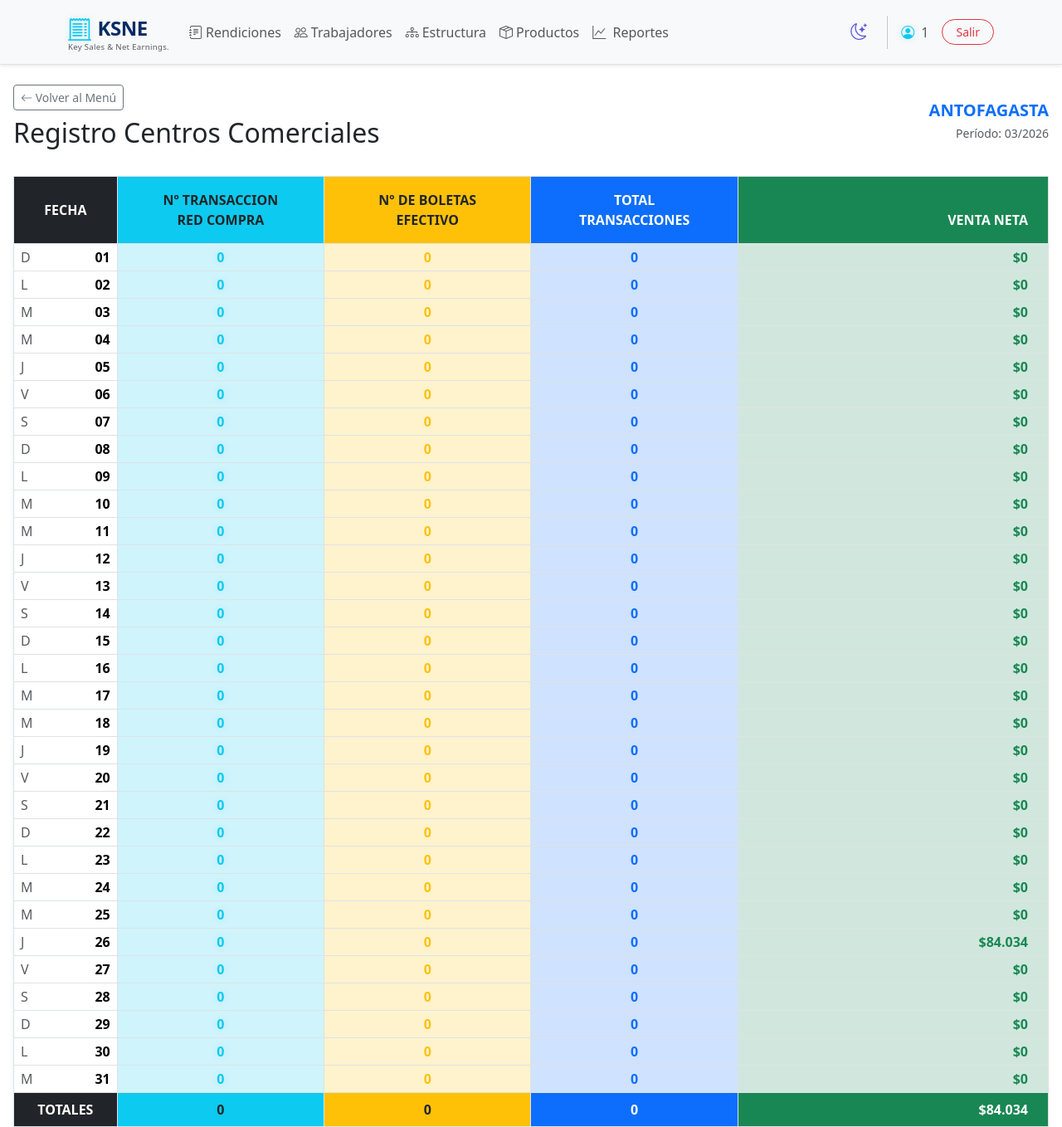
After one commit to SekiDesu0/KSNE, a Flask app: page /admin/reportes/modulo/1/centros_comerciales in a window 1280 px wide. The commit adds this page. Shown: the whole page at 83% size. Run offline with Flask 3, Linux system fonts and the light colour scheme; the visitor is signed in with stand-in values (Sample User, id 1); data comes from the database, SQL or seed files in the repository.

Commit message:
Added new reports

```diff
--- a/routes_admin.py
+++ b/routes_admin.py
@@ -761,3 +761,160 @@ def register_admin_routes(app):
                                mes_nombre=f'{mes_actual:02}/{anio_actual}',
                                workers_data=workers_data,
                                dias_en_periodo=dias_en_periodo)
+
+
+    @app.route('/admin/reportes/modulo/<int:modulo_id>/centros_comerciales')
+    @admin_required
+    def report_modulo_centros_comerciales(modulo_id):
+        import calendar
+        from datetime import date
+
+        mes_actual = date.today().month
+        anio_actual = date.today().year
+
+        # Obtenemos la cantidad real de días del mes
+        _, num_dias = calendar.monthrange(anio_actual, mes_actual)
+
+        dias_en_periodo = []
+        for d in range(1, num_dias + 1):
+            dia_semana = date(anio_actual, mes_actual, d).weekday()
+            dias_en_periodo.append({
+                'num': f'{d:02}',
+                'name': ['L', 'M', 'M', 'J', 'V', 'S', 'D'][dia_semana]
+            })
+
+        conn = get_db_connection()
+        c = conn.cursor()
+
+        c.execute("SELECT name FROM modulos WHERE id = ?", (modulo_id,))
+        modulo_info = c.fetchone()
+        if not modulo_info:
+            conn.close()
+            flash("Módulo no encontrado.", "danger")
+            return redirect(url_for('admin_reportes_index'))
+        modulo_name = modulo_info[0]
+
+        c.execute('''
+            SELECT strftime('%d', r.fecha) as dia,
+                   SUM(r.boletas_debito + r.boletas_credito + r.boletas_mp) as trans_red_compra,
+                   SUM(r.boletas_efectivo) as boletas_efectivo,
+                   SUM(r.venta_debito + r.venta_credito + r.venta_mp + r.venta_efectivo) as venta_total
+            FROM rendiciones r
+            WHERE r.modulo_id = ? AND strftime('%m', r.fecha) = ? AND strftime('%Y', r.fecha) = ?
+            GROUP BY dia
+        ''', (modulo_id, f'{mes_actual:02}', str(anio_actual)))
+
+        resultados = c.fetchall()
+        conn.close()
+
+        data_por_dia = {f'{d:02}': {'red_compra': 0, 'efectivo': 0, 'total_trans': 0, 'venta_neta': 0} for d in range(1, num_dias + 1)}
+        totales = {'red_compra': 0, 'efectivo': 0, 'total_trans': 0, 'venta_neta': 0}
+
+        for row in resultados:
+            dia, red_compra, efectivo, venta_total = row
+            if dia not in data_por_dia:
+                continue
+
+            red_compra = red_compra or 0
+            efectivo = efectivo or 0
+            venta_total = venta_total or 0
+
+            total_trans = red_compra + efectivo
+            venta_neta = round(venta_total / 1.19)
+
+            data_por_dia[dia] = {
+                'red_compra': red_compra,
+                'efectivo': efectivo,
+                'total_trans': total_trans,
+                'venta_neta': venta_neta
+            }
+
+            totales['red_compra'] += red_compra
+            totales['efectivo'] += efectivo
+            totales['total_trans'] += total_trans
+            totales['venta_neta'] += venta_neta
+
+        return render_template('admin_report_cc.html',
+                               modulo_name=modulo_name,
+                               mes_nombre=f'{mes_actual:02}/{anio_actual}',
+                               dias_en_periodo=dias_en_periodo,
+                               data_por_dia=data_por_dia,
+                               totales=totales)
+
+    @app.route('/admin/reportes/modulo/<int:modulo_id>/calculo_iva')
+    @admin_required
+    def report_modulo_calculo_iva(modulo_id):
+        import calendar
+        from datetime import date
+
+        mes_actual = date.today().month
+        anio_actual = date.today().year
+
+        _, num_dias = calendar.monthrange(anio_actual, mes_actual)
+
+        dias_en_periodo = []
+        for d in range(1, num_dias + 1):
+            dia_semana = date(anio_actual, mes_actual, d).weekday()
+            dias_en_periodo.append({
+                'num': f'{d:02}',
+                'name': ['L', 'M', 'M', 'J', 'V', 'S', 'D'][dia_semana]
+            })
+
+        conn = get_db_connection()
+        c = conn.cursor()
+
+        c.execute("SELECT name FROM modulos WHERE id = ?", (modulo_id,))
+        modulo_info = c.fetchone()
+        if not modulo_info:
+            conn.close()
+            flash("Módulo no encontrado.", "danger")
+            return redirect(url_for('admin_reportes_index'))
+        modulo_name = modulo_info[0]
+
+        c.execute('''
+            SELECT strftime('%d', r.fecha) as dia,
+                   SUM(r.venta_efectivo) as venta_efectivo,
+                   SUM(r.venta_debito + r.venta_credito + r.venta_mp) as venta_tbk
+            FROM rendiciones r
+            WHERE r.modulo_id = ? AND strftime('%m', r.fecha) = ? AND strftime('%Y', r.fecha) = ?
+            GROUP BY dia
+        ''', (modulo_id, f'{mes_actual:02}', str(anio_actual)))
+
+        resultados = c.fetchall()
+        conn.close()
+
+        data_por_dia = {f'{d:02}': {'efectivo': 0, 'tbk': 0, 'total': 0, 'porcentaje': 0} for d in range(1, num_dias + 1)}
+        totales = {'efectivo': 0, 'tbk': 0, 'total': 0, 'porcentaje': 0}
+
+        for row in resultados:
+            dia, efectivo, tbk = row
+            if dia not in data_por_dia:
+                continue
+
+            efectivo = efectivo or 0
+            tbk = tbk or 0
+            total = efectivo + tbk
+
+            # Evitar dividir por cero cuando no se vende nada en el día
+            porcentaje = round((efectivo / total) * 100) if total > 0 else 0
+
+            data_por_dia[dia] = {
+                'efectivo': efectivo,
+                'tbk': tbk,
+                'total': total,
+                'porcentaje': porcentaje
+            }
+
+            totales['efectivo'] += efectivo
+            totales['tbk'] += tbk
+            totales['total'] += total
+
+        if totales['total'] > 0:
+            totales['porcentaje'] = round((totales['efectivo'] / totales['total']) * 100)
+
+        return render_template('admin_report_iva.html',
+                               modulo_name=modulo_name,
+                               mes_nombre=f'{mes_actual:02}/{anio_actual}',
+                               dias_en_periodo=dias_en_periodo,
+                               data_por_dia=data_por_dia,
+                               totales=totales)
--- /dev/null
+++ b/templates/admin_report_cc.html
@@ -0,0 +1,96 @@
+{% extends "macros/base.html" %}
+
+{% block title %}Reporte: Centros Comerciales - {{ modulo_name }}{% endblock %}
+
+{% block styles %}
+<style>
+    .table-container {
+        max-height: 75vh;
+        overflow-y: auto;
+        overflow-x: auto;
+    }
+
+    .sticky-col {
+        position: sticky;
+        left: 0;
+        z-index: 2;
+        background-color: var(--bs-body-bg);
+        border-right: 2px solid var(--bs-border-color) !important;
+    }
+
+    thead th {
+        position: sticky;
+        top: 0;
+        z-index: 1;
+        background-color: var(--bs-body-bg);
+        box-shadow: inset 0 -1px 0 var(--bs-border-color);
+    }
+
+    thead th.sticky-col {
+        z-index: 3;
+    }
+
+    .numeric-cell {
+        font-family: 'Courier New', Courier, monospace;
+    }
+</style>
+{% endblock %}
+
+{% block content %}
+<div class="d-flex justify-content-between align-items-center mb-4">
+    <div>
+        <a href="{{ url_for('admin_reportes_index') }}" class="btn btn-outline-secondary btn-sm mb-2">
+            <i class="bi bi-arrow-left"></i> Volver al Menú
+        </a>
+        <h2>Registro Centros Comerciales</h2>
+    </div>
+    <div class="text-end">
+        <div><strong class="text-primary fs-5">{{ modulo_name }}</strong></div>
+        <div class="text-muted"><small>Período: {{ mes_nombre }}</small></div>
+    </div>
+</div>
+
+<div class="card shadow-sm border-0">
+    <div class="card-body p-0">
+        <div class="table-responsive table-container custom-scrollbar">
+            <table class="table table-bordered table-hover table-sm mb-0 text-center text-nowrap align-middle">
+                <thead>
+                    <tr>
+                        <th class="sticky-col py-3 align-middle bg-dark text-white" style="width: 10%;">FECHA</th>
+                        <th class="py-3 bg-info text-dark" style="width: 20%;">Nº TRANSACCION<br>RED COMPRA</th>
+                        <th class="py-3 bg-warning text-dark" style="width: 20%;">Nº DE BOLETAS<br>EFECTIVO</th>
+                        <th class="py-3 bg-primary text-white" style="width: 20%;">TOTAL<br>TRANSACCIONES</th>
+                        <th class="py-3 bg-success text-white text-end pe-4" style="width: 30%;">VENTA NETA</th>
+                    </tr>
+                </thead>
+                <tbody>
+                    {% for dia in dias_en_periodo %}
+                    {% set d = data_por_dia[dia.num] %}
+                    <tr>
+                        <td class="fw-bold sticky-col p-0 align-middle">
+                            <div class="d-flex justify-content-between align-items-center px-2 py-1 h-100">
+                                <span class="text-muted" style="font-weight: 500;">{{ dia.name }}</span>
+                                <span>{{ dia.num }}</span>
+                            </div>
+                        </td>
+                        <td class="numeric-cell bg-info-subtle text-info fw-bold">{{ d.red_compra }}</td>
+                        <td class="numeric-cell bg-warning-subtle text-warning fw-bold">{{ d.efectivo }}</td>
+                        <td class="numeric-cell bg-primary-subtle text-primary fw-bold">{{ d.total_trans }}</td>
+                        <td class="numeric-cell bg-success-subtle text-success fw-bold text-end pe-4">${{ "{:,.0f}".format(d.venta_neta).replace(',', '.') }}</td>
+                    </tr>
+                    {% endfor %}
+                </tbody>
+                <tfoot class="fw-bold fs-6">
+                    <tr>
+                        <td class="sticky-col text-center py-2 bg-dark text-white">TOTALES</td>
+                        <td class="numeric-cell py-2 bg-info text-dark">{{ totales.red_compra }}</td>
+                        <td class="numeric-cell py-2 bg-warning text-dark">{{ totales.efectivo }}</td>
+                        <td class="numeric-cell py-2 bg-primary text-white">{{ totales.total_trans }}</td>
+                        <td class="numeric-cell py-2 bg-success text-white text-end pe-4">${{ "{:,.0f}".format(totales.venta_neta).replace(',', '.') }}</td>
+                    </tr>
+                </tfoot>
+            </table>
+        </div>
+    </div>
+</div>
+{% endblock %}
```
Also changed, not shown: templates/admin_report_iva.html (added, +96 -0 lines), templates/macros/modals.html (+5 -5 lines).
